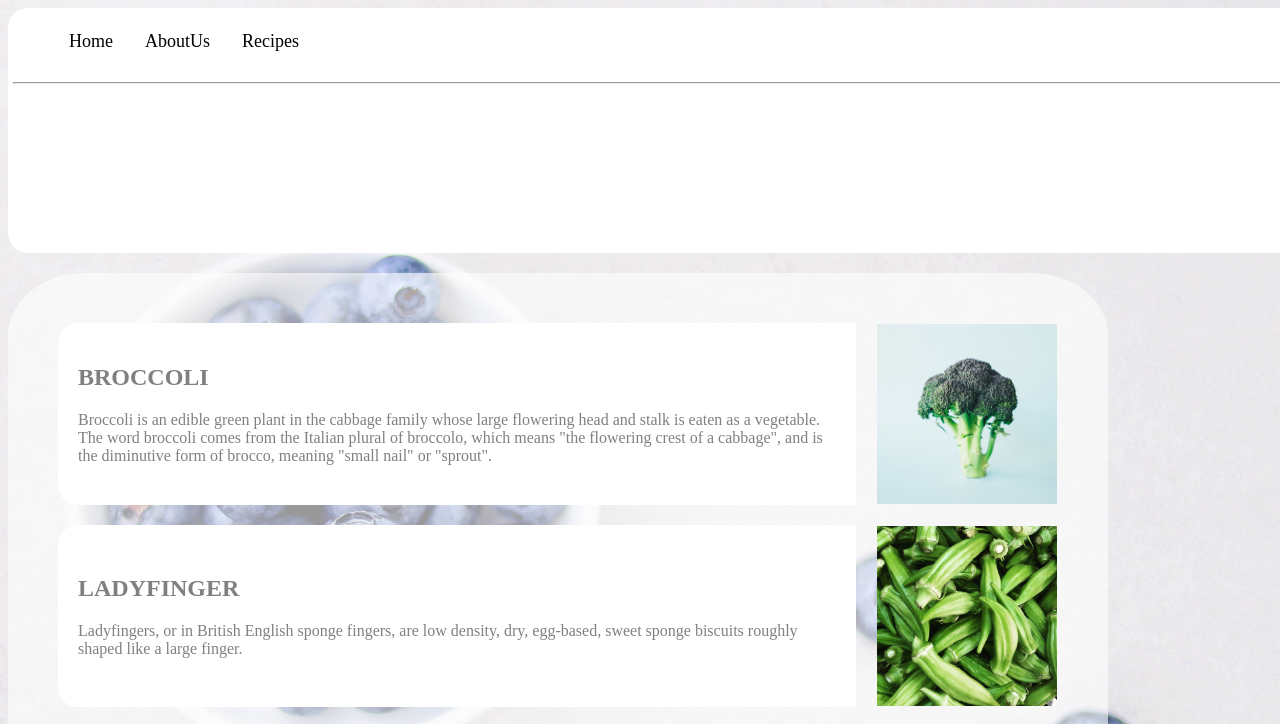
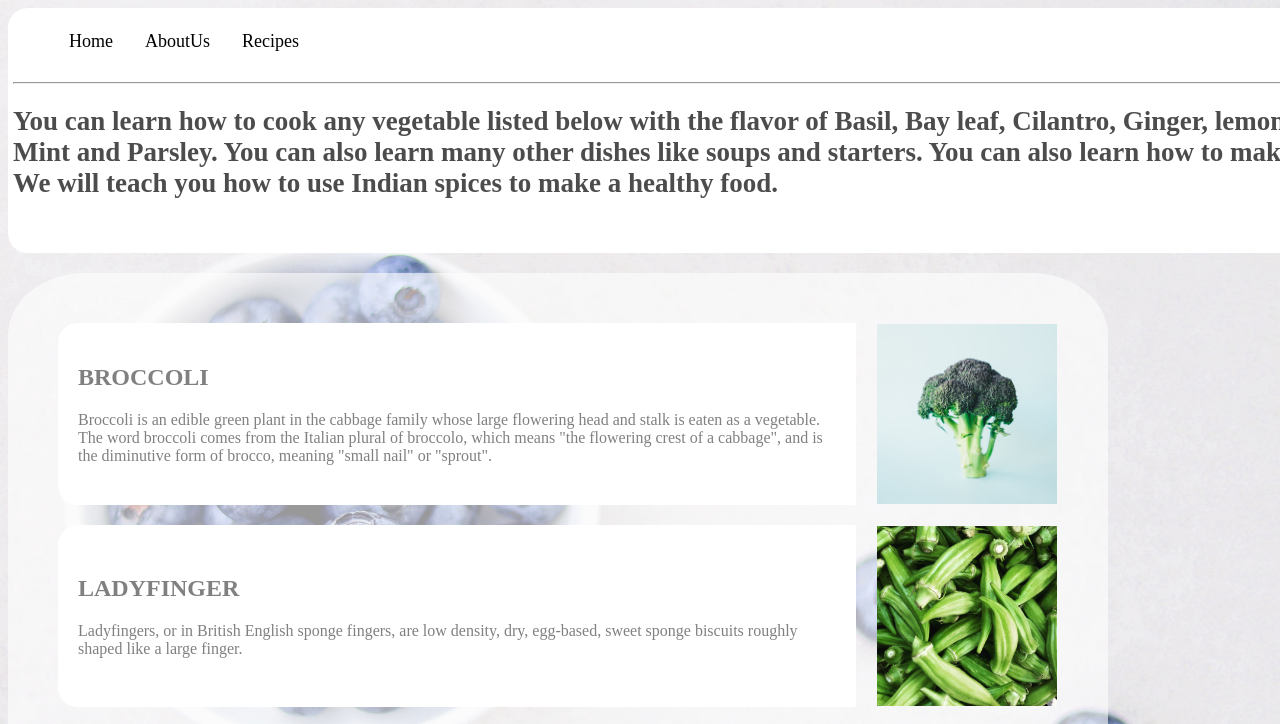
Before and after one commit to kritanksharma/foodie, a plain HTML site: page recipes.html in a window 1280 px wide. Shown: the top 724 px of the page. Drawn offline with Linux system fonts and the light colour scheme.

Commit message:
Update recipes.html

```diff
--- a/recipes.html
+++ b/recipes.html
@@ -86,6 +86,9 @@ border-radius:7%;
 <li><a href="recipes.html">Recipes</a></li>
 </ul>
 <br><br><hr>
+<h2>You can learn how to cook any vegetable listed below with the flavor of Basil, Bay leaf, Cilantro, Ginger, lemons, limes, Mint and Parsley.
+You can also learn many other dishes like soups and starters. You can also learn how to make Naan.
+We will teach you how to use Indian spices to make a healthy food.</h2>
 </div>
 
 <table cellspacing=20>
```
